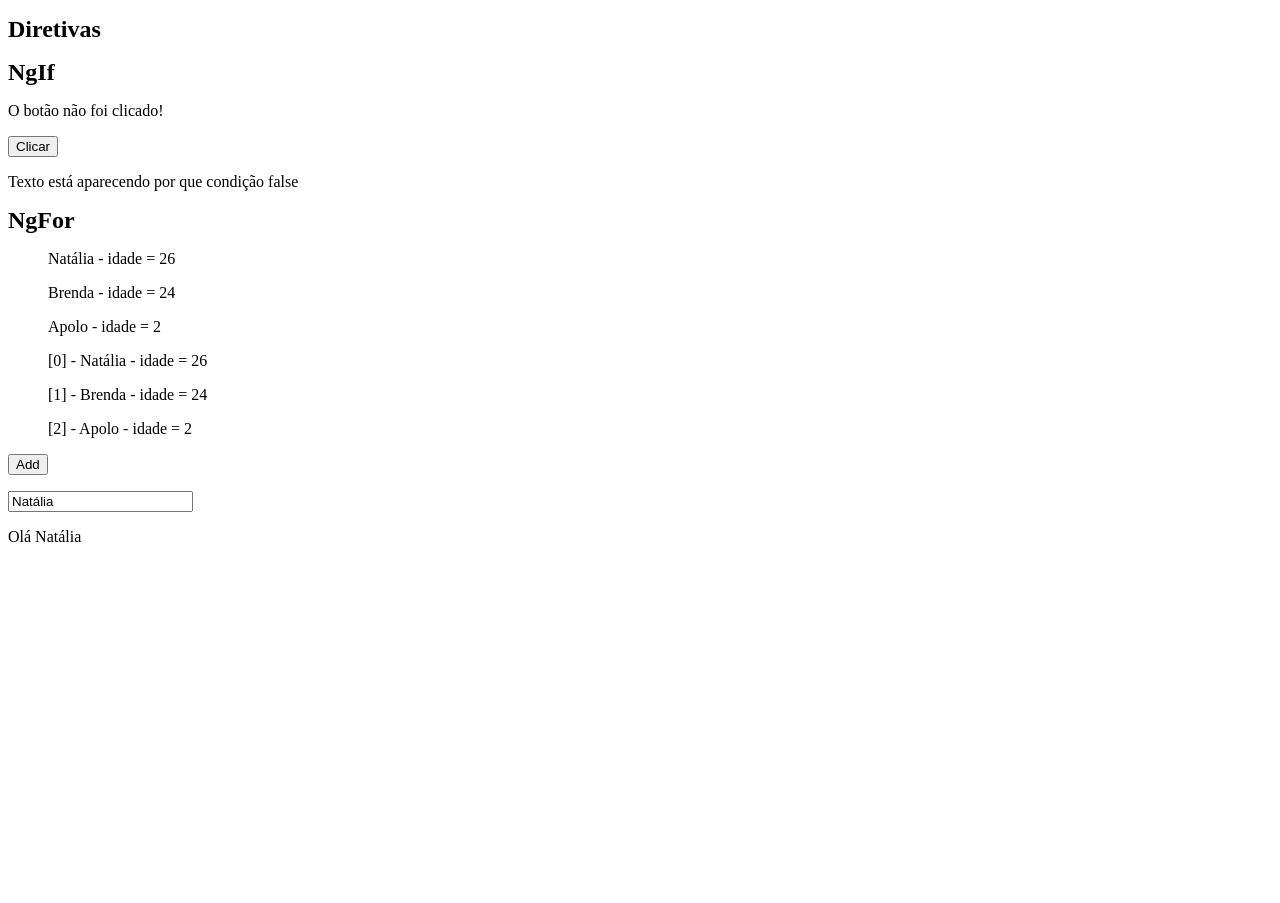
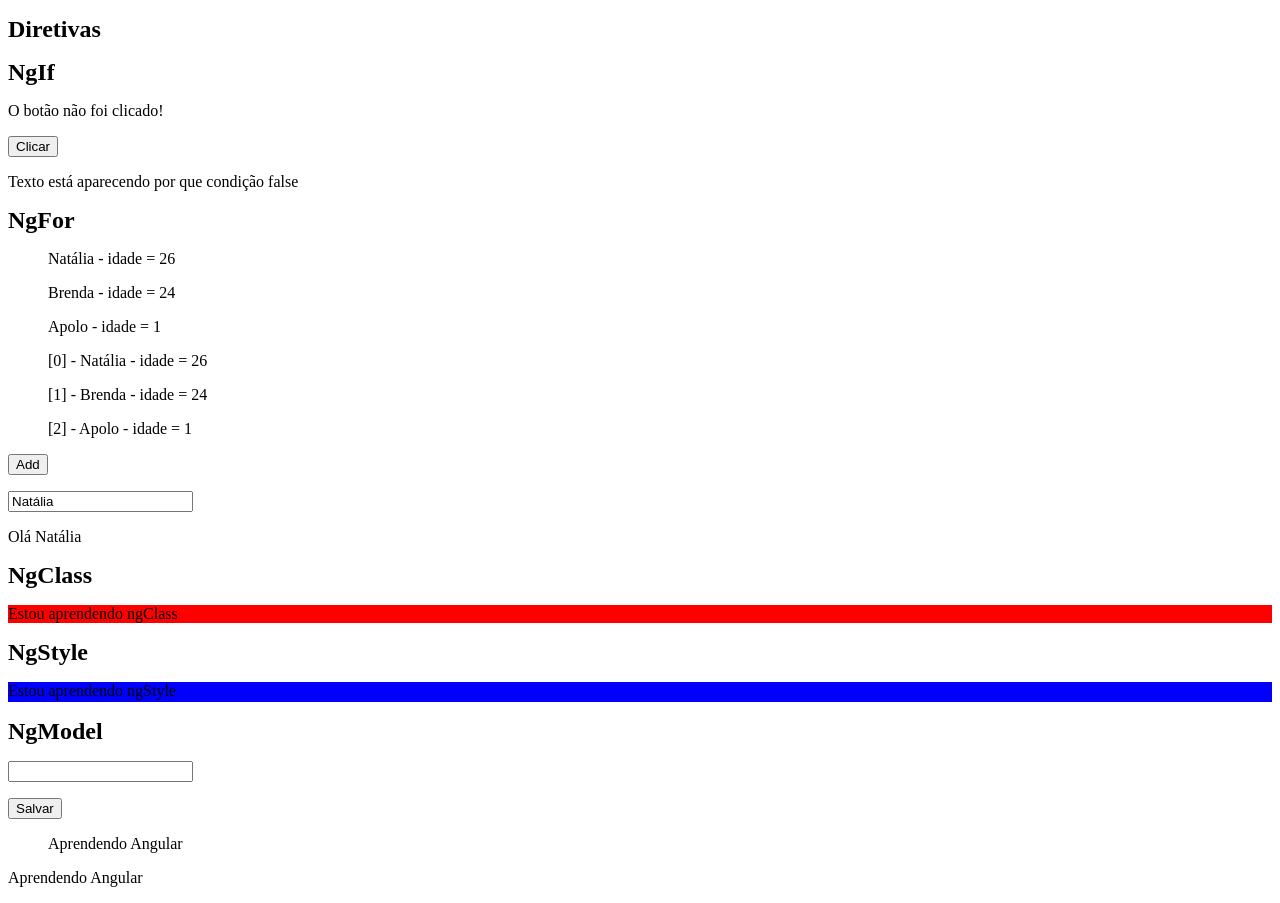
Before and after one commit to natalialuizads/angular, an Angular app: page / in a window 1280 px wide. Before the commit the page ends 800 px from the top, so only its background shows below. Built offline with nearby package versions, Linux system fonts and the light colour scheme.

Commit message:
Diretivas Estruturais - Exemplos

```diff
--- a/src/app/directives/directives.component.html
+++ b/src/app/directives/directives.component.html
@@ -68,9 +68,29 @@ As diretivas são separadas de algumas formas, como:
   Que alteram a aparência ou comportamento de um elemento,
   componente ou outra diretiva.
 -->
+<h2>NgClass</h2>
 
 <!-- NgClass - adiciona e remove um conjunto de classes CSS. -->
+<p [ngClass]="{'active': valor, 'disabled': !valor}">Estou aprendendo ngClass</p>
+
+<h2>NgStyle</h2>
 
 <!-- NgStyle - adiciona e remove um conjunto de estilos HTML.  -->
+<p [ngStyle]="{'height': heightPx, 'background-color': backgroundColor}">Estou aprendendo ngStyle</p>
+
+<h2> NgModel </h2>
 
 <!-- NgModel - adiciona vinculação de dados bidirecional a um elemento de formulário HTML -->
+<input [(ngModel)]="tarefa" />
+<button (click)="salvar()">Salvar</button>
+
+<ul>
+  <li *ngFor="let item of listaTarefa">{{item.tarefa}}</li>
+</ul>
+
+<!-- NgTemplate - Cria um atributo no HTML limpo, não é uma div.
+     Faz verificação com ngIF antes do DOM ser carregado
+-->
+<ng-template [ngIf]="true" ngFor let-item [ngForOf]="listaTarefa">
+  <p>{{item.tarefa}}</p>
+</ng-template>
--- a/src/app/directives/directives.component.scss
+++ b/src/app/directives/directives.component.scss
@@ -2,3 +2,11 @@
   display: block;
   margin: 1rem 0;
 }
+
+.active {
+  background-color: red;
+}
+
+.disabled {
+  background-color: blue;
+}
--- a/src/app/directives/directives.component.ts
+++ b/src/app/directives/directives.component.ts
@@ -12,10 +12,20 @@ export class DirectivesComponent implements OnInit {
 
   public nome: string = 'Natália';
 
+  public heightPx: string = '20px';
+
+  public backgroundColor: string = 'blue';
+
+  public valor: boolean = true;
+
+  public tarefa: string = '';
+
+  public listaTarefa: Array<{ tarefa: string }> = [{ tarefa: 'Aprendendo Angular'}];
+
   public list: Array<{ nome: string; idade: number }> = [
     { nome: 'Natália ', idade: 26 },
     { nome: 'Brenda', idade: 24 },
-    { nome: 'Apolo ', idade: 2 },
+    { nome: 'Apolo ', idade: 1 },
   ];
 
   constructor() {}
@@ -24,6 +34,14 @@ export class DirectivesComponent implements OnInit {
     setInterval(() => {
       if (this.condition) this.condition = false;
     }, 2000);
+
+    setInterval(() => {
+      this.valor ? this.valor = false : this.valor = true
+    }, 2000)
+
+    setInterval(() => {
+      this.heightPx === '20px' ? this.heightPx = '50px' : this.heightPx = '20px'
+    }, 2000)
   }
 
   public onClick() {
@@ -37,4 +55,9 @@ export class DirectivesComponent implements OnInit {
   public onClickEventList(number: number) {
     this.list.splice(number, 1)
   }
+
+  public salvar(){
+    this.listaTarefa.push({ tarefa: this.tarefa });
+    this.tarefa = '';
+  }
 }
```
